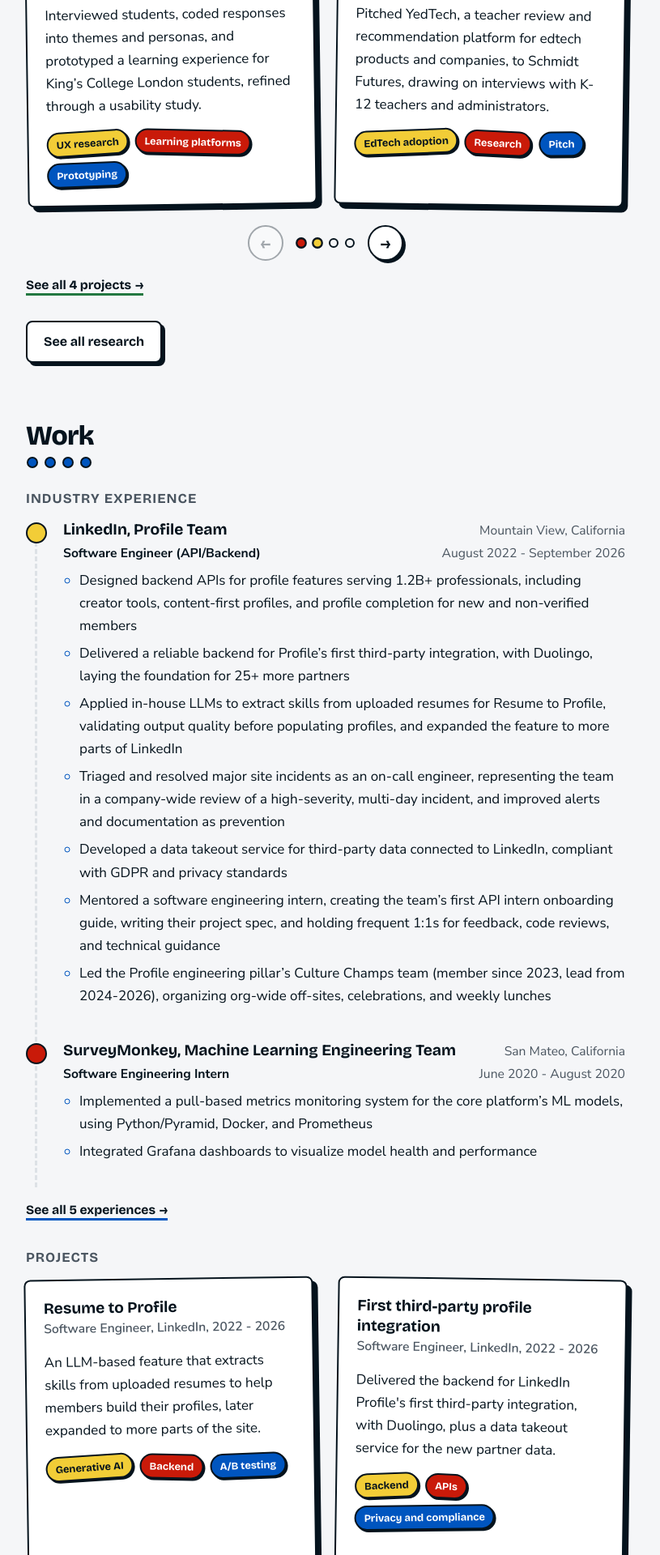
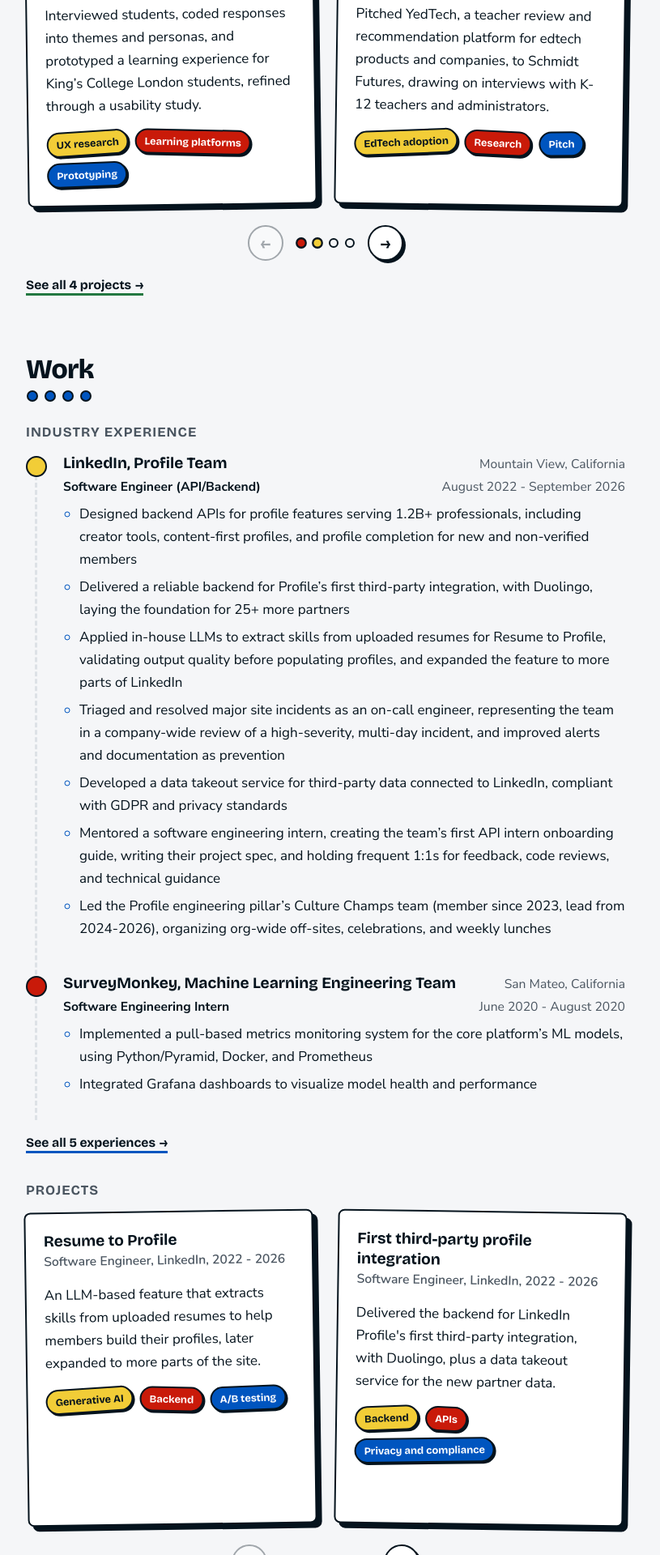
Before and after one commit to sarah-adebabay/sarah-adebabay.github.io, a Jekyll site: the page built from _pages/about.md, in a window 1280 px wide. Shown: the part 4480-6400 px from the top of the page at 81% size, without its empty margins (0-815 px from the left). Built offline with Jekyll 4.4.1, drawn with Linux system fonts in a browser that asks for light colours; some of the changed text lies outside the part shown.

Commit message:
Remove the section-level "See all" buttons from the homepage
Navigation to the CV now happens only through the linked
"See all N ..." text under each subsection.

Co-Authored-By: Claude Opus 5.5 <noreply@anthropic.com>

```diff
--- a/_layouts/brick-home.html
+++ b/_layouts/brick-home.html
@@ -137,33 +137,28 @@
       <span class="anchor" id="projects"></span>
       <h2>Research</h2>
       {% include brick/sections/research.html %}
-      <p class="see-all"><a class="btn" href="{{ base_path }}/cv/#research">See all research</a></p>
     </section>
 
     <section id="work">
       <span class="anchor" id="experience"></span>
       <h2>Work</h2>
       {% include brick/sections/work.html %}
-      <p class="see-all"><a class="btn" href="{{ base_path }}/cv/#work">See all work</a></p>
     </section>
 
     <section id="teaching">
       <h2>Teaching</h2>
       {% include brick/sections/teaching.html %}
-      <p class="see-all"><a class="btn" href="{{ base_path }}/cv/#teaching">See all teaching</a></p>
     </section>
 
     <section id="service">
       <span class="anchor" id="leadership"></span>
       <h2>Service</h2>
       {% include brick/sections/service.html %}
-      <p class="see-all"><a class="btn" href="{{ base_path }}/cv/#service">See all service</a></p>
     </section>
 
     <section id="awards">
       <h2>Awards</h2>
       {% include brick/sections/awards.html %}
-      <p class="see-all"><a class="btn" href="{{ base_path }}/cv/#awards">See all awards</a></p>
     </section>
 
     <section id="contact">
--- a/assets/css/brick.css
+++ b/assets/css/brick.css
@@ -435,8 +435,6 @@ p { margin: 0 0 16px; }
 .sch[aria-expanded="true"] .sch-ic { width: 34px; height: 34px; }
 .sch-plus { width: 11px; height: 11px; flex: none; margin-left: 2px; }
 .sch[aria-expanded="true"] .sch-plus { transform: rotate(45deg); }
-.see-all { margin: 30px 0 0; }
-.see-all .btn { display: inline-block; text-decoration: none; }
 /* "See all N things" link under each home subsection, underlined in the section's stud color. */
 #about, #service { --acc: var(--pink); } #research { --acc: var(--mint); } #work, #awards { --acc: var(--sky); } #teaching { --acc: var(--sun); }
 .sub-more { margin: 16px 0 0; }
```
